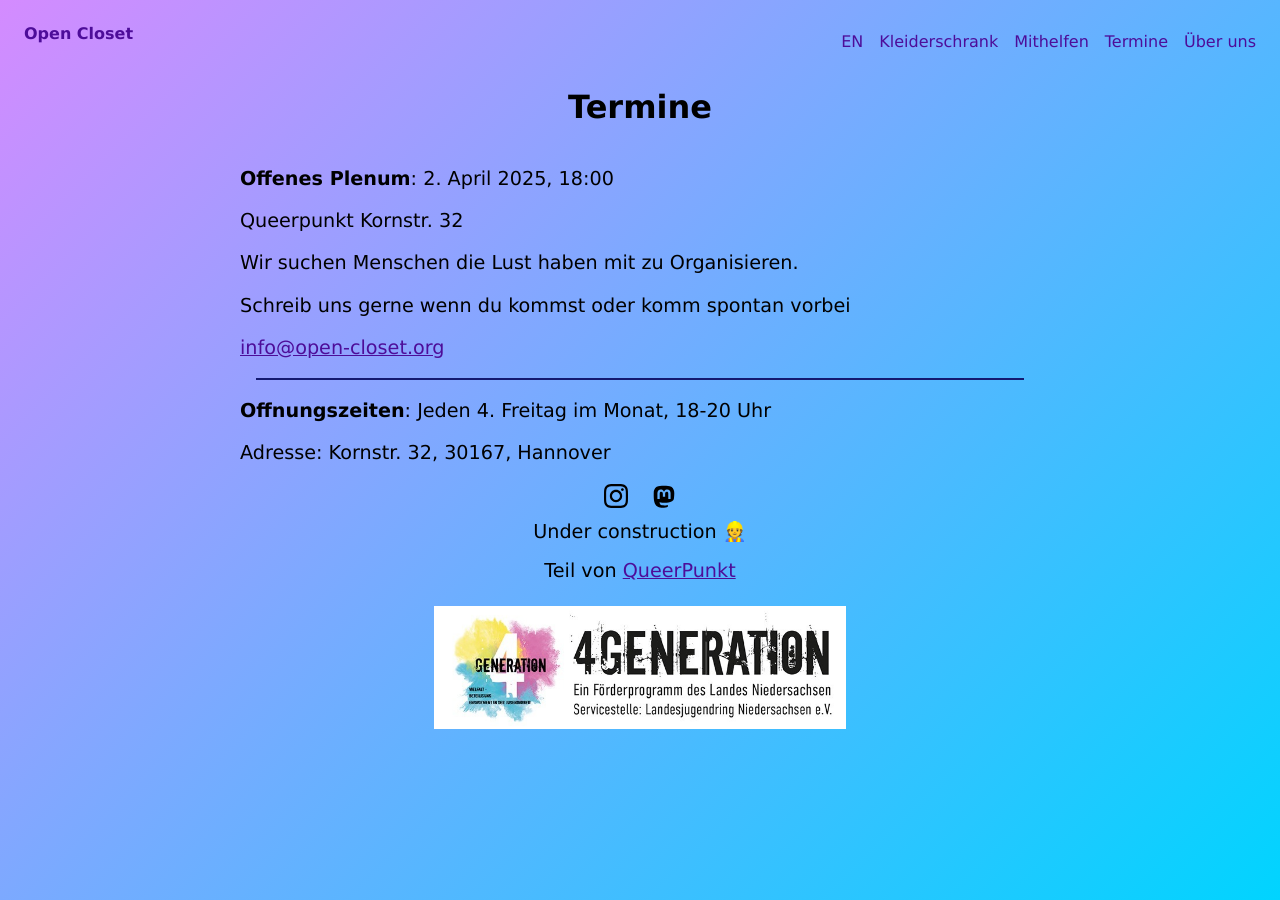
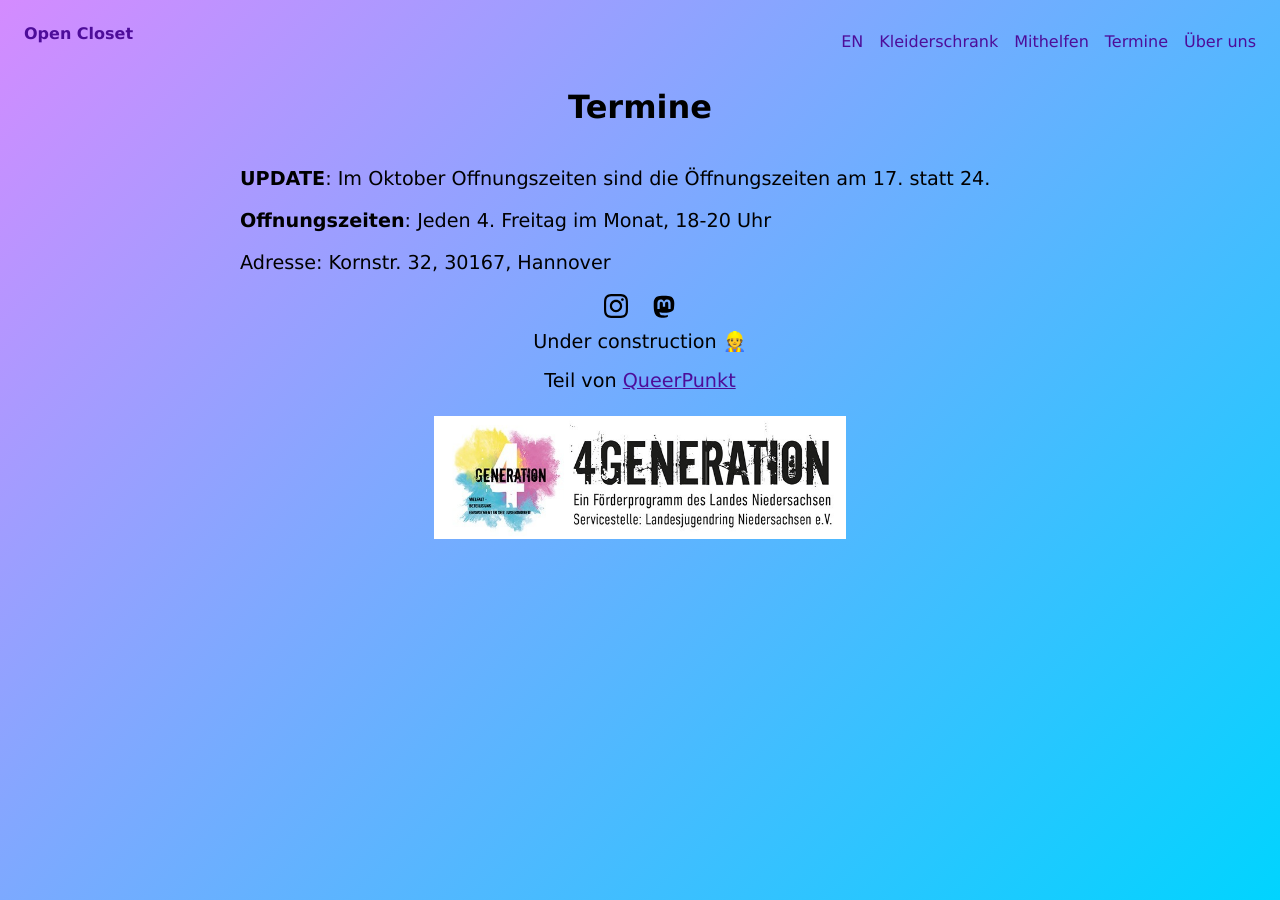
Before and after one commit to open-closet-hannover/open-closet-hannover.github.io, a Jekyll site: the page built from appointments.md, in a window 1280 px wide. Built offline with Jekyll 4.4.1, drawn with Linux system fonts in a browser that asks for light colours.

```diff
--- a/appointments.md
+++ b/appointments.md
@@ -3,17 +3,7 @@ layout: page
 title: Termine
 ---
 
-**Offenes Plenum**: 2. April 2025, 18:00
-
-Queerpunkt Kornstr. 32
-
-Wir suchen Menschen die Lust haben mit zu Organisieren.
-
-Schreib uns gerne wenn du kommst oder komm spontan vorbei
-
-[info@open-closet.org](info@open-closet.org)
-
-<hr>
+**UPDATE**: Im Oktober Offnungszeiten sind die Öffnungszeiten am 17. statt 24.
 
 **Offnungszeiten**: Jeden 4. Freitag im Monat, 18-20 Uhr
 
```
Also changed, not shown: en/appointments.md (+1 -11 lines).
